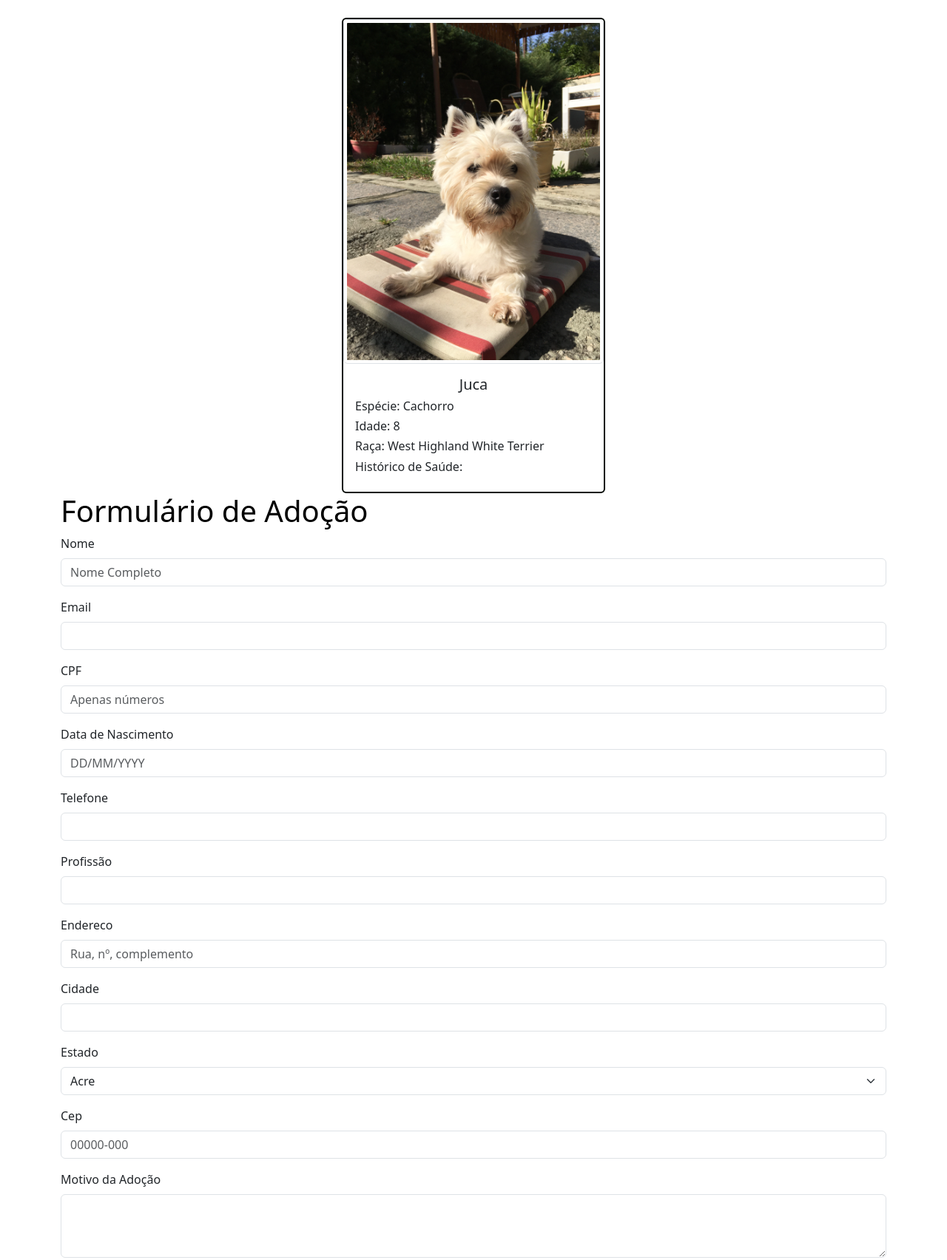
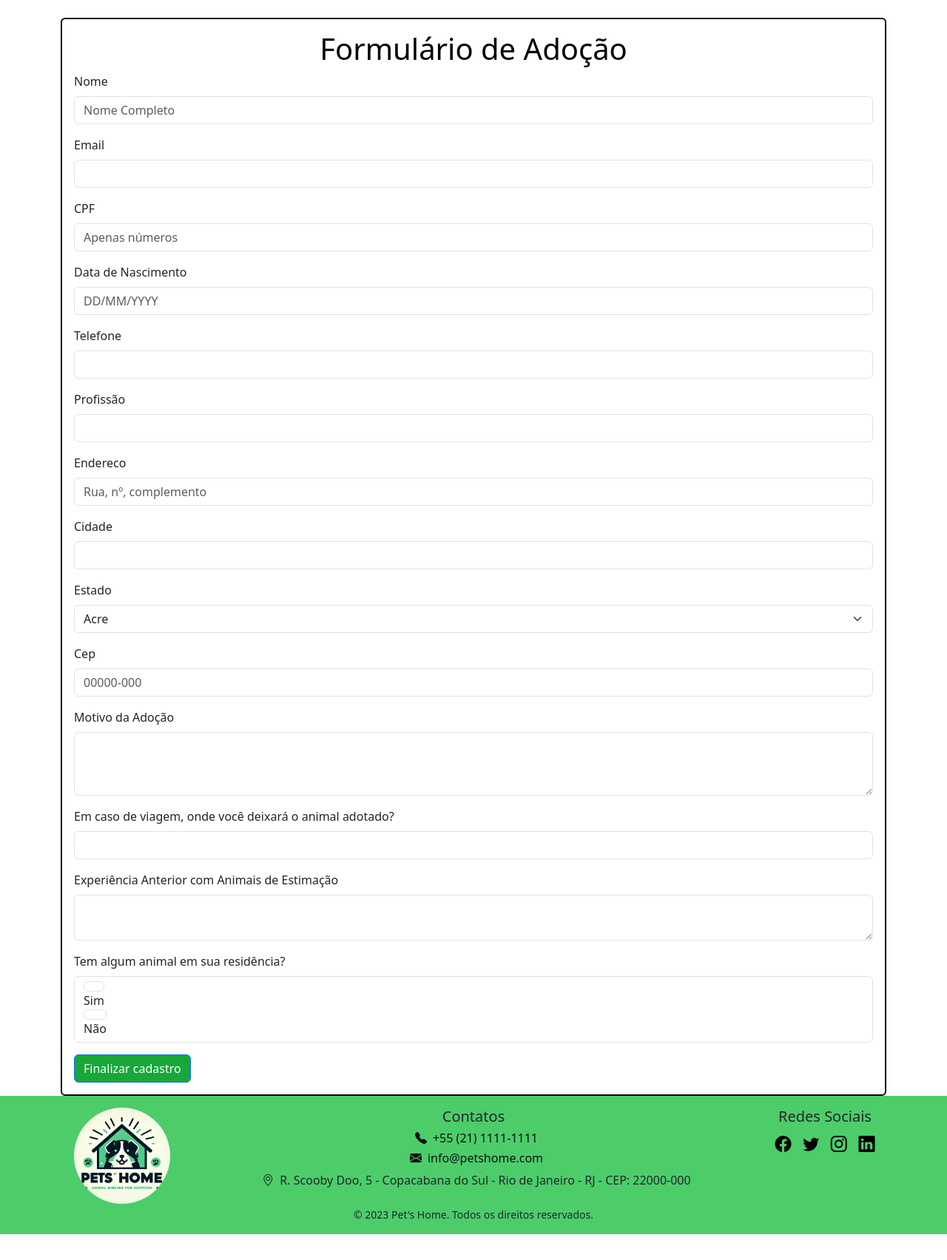
Before and after one commit to andradeju/projeto_final_python_pets_home, a Django app: page /animal/ in a window 1280 px wide. Shown: the part 124-1828 px from the top of the page at 74% size. After the commit the page ends 1793 px from the top, so only its background shows below. Run offline with Django 4.2, Linux system fonts and the light colour scheme; some libraries are stand-ins or nearby versions.

Commit message:
:rocket: Alterações finais

```diff
--- a/projeto_pets_home/animais/views.py
+++ b/projeto_pets_home/animais/views.py
@@ -1,4 +1,8 @@
 from django.shortcuts import render
-
+from animais.models import Animal
+from django.shortcuts import get_object_or_404
 
 # Create your views here.
+def animal (request, animal_id):
+  animal = get_object_or_404(Animal, pk=animal_id)
+  return render(request, 'animal.html',{'animal': animal})
--- a/projeto_pets_home/base/templates/adocao.html
+++ b/projeto_pets_home/base/templates/adocao.html
@@ -1,26 +1,26 @@
 {% extends "layout.html" %}
 {% load bootstrap5 %}
 {% load static %}
-<body>
-  <main class="container-fluid">
 {% block content %}
 <h1 class="text-center">Adote!</h1>
 <h3>Nossos Animais</h3>
 <p>
-      Descubra o seu futuro companheiro entre os animais listados abaixo. Clique
-      no botão 'Quero Adotar' para obter detalhes adicionais e preencher nosso
+  Descubra o seu futuro companheiro entre os animais listados abaixo. Clique no
+  botão 'Quero Adotar' para obter detalhes adicionais e preencher nosso
   formulário de adoção
 </p>
 <div class="row">
   {% for animal in animais %}
-      <div class="mb-4 mt-4 col-lg-3 col-md-6 col-sm-12 d-flex justify-content-center">
-        <div class="card mt-2 card-adocao" style="width: 12rem;">
+  <div
+    class="mb-4 mt-4 col-lg-3 col-md-6 col-sm-12 d-flex justify-content-center"
+  >
+    <div class="card mt-2 card-adocao" style="width: 12rem">
       <img src="{{ animal.imagem.url }}" class="card-img-top" alt="" />
       <div class="card-body">
         <h3 class="h5 card-title text-center">{{ animal.nome }}</h3>
         <p class="small card-text text-center">
           <strong>Idade:</strong> {{ animal.idade }} anos<br />
-              <a href="/animal" class="mt-1 btn-adocao btn btn-primary btn-sm px-2"
+          <a href="" class="mt-1 btn-adocao btn btn-primary btn-sm px-2"
             >Quero adotar</a
           >
         </p>
@@ -29,6 +29,4 @@
   </div>
   {% endfor %}
 </div>
-  </main>
-</body>
 {% endblock %}
--- a/projeto_pets_home/base/templates/animal.html
+++ b/projeto_pets_home/base/templates/animal.html
@@ -2,30 +2,41 @@
 {% load bootstrap5 %}
 {% block content %}
 
+{% if sucesso %}
+  <div class="alert alert-success" role="alert">
+    <i class="fa fa-check-circle"></i> Cadastro efetuado com sucesso!
+  </div>
+{% endif %}
+
 <div class="row">
-  <div class="col-md-4 col-14 mx-auto">
-          <div class="card mt-4">
-              <img src="../static/images/juca.JPG" width="400" alt="cachorro lindo"
-              class="img-fluid img-thumbnail" />
+  {% for animal in animais %}
+  <div class="col-md-3 col-12 mx-auto">
+          <div class="card mt-2">
+            <div class="card mt-2 card-adocao" style="width: 12rem;">
+              <img src="{{ animal.imagem.url }}" class="card-img-top img-thumbnail" alt="" />
               <div class="card-body">
-                  <h1 class="h5 text-center">Juca</h1>
-                  <h2 class="h6">Espécie: Cachorro</h2>
-                  <h2 class="h6">Idade: 8</h2>
-                  <h2 class="h6">Raça: West Highland White Terrier</h2>
-                  <h2 class="h6">Histórico de Saúde:</h2>
+                <h3 class="h5 card-title text-center">{{ animal.nome }}</h3>
+                <p class="small card-text text-center">
+                  <strong>Espécie:</strong> {{ animal.especie }}<br>
+                  <strong>Idade:</strong> {{ animal.idade }} anos<br />
+                  <strong>Raça:</strong> {{ animal.raca }}<br>
+                  <strong>Gênero:</strong> {{ animal.get_genero_display }}<br>
+                  >
+                </p>
               </div>
             </div>
           </div>
   </div>
-
-  <h1 class="text-body-emphasis">Formulário de Adoção</h1>
-  {% if sucesso %}
-    <p class="alert alert-success">Cadastro efetuado com sucessso!</p>
-  {% endif %}
-  <form action="" method="POST" id="form">
+  {% endfor %}
+  </div>
+  <div class="card mt-4">
+    <div class="card-body">
+      <h1 class="text-body-emphasis text-center">Formulário de Adoção</h1>
+      <form action="" method="POST" id="form" class="small-form">
         {% csrf_token %}
         {% bootstrap_form form %}
-
         <button type="submit" class="btn btn-primary btn-block">Finalizar cadastro</button>
       </form>
+    </div>
+  </div>
   {% endblock %}
--- a/projeto_pets_home/base/templates/layout.html
+++ b/projeto_pets_home/base/templates/layout.html
@@ -43,7 +43,6 @@
             <a href="https://twitter.com/i/flow/login?redirect_after_login=%2Fhome"><i class="bi bi-twitter"></i></a>
             <a href="#"><i class="bi bi-instagram"></i></a>
             <a href="#"><i class="bi bi-linkedin"></i></a>
-
           </div>
         </div>
       </div>
--- a/projeto_pets_home/base/views.py
+++ b/projeto_pets_home/base/views.py
@@ -27,7 +27,6 @@
   }
   return render(request, 'animal.html', contexto)
 
-
 def como_ajudar(request):
   return render(request, 'como_ajudar.html')
 
```
Also changed, not shown: projeto_pets_home/animais/urls.py (added). Lines whose indentation alone changed are shown as unchanged.
